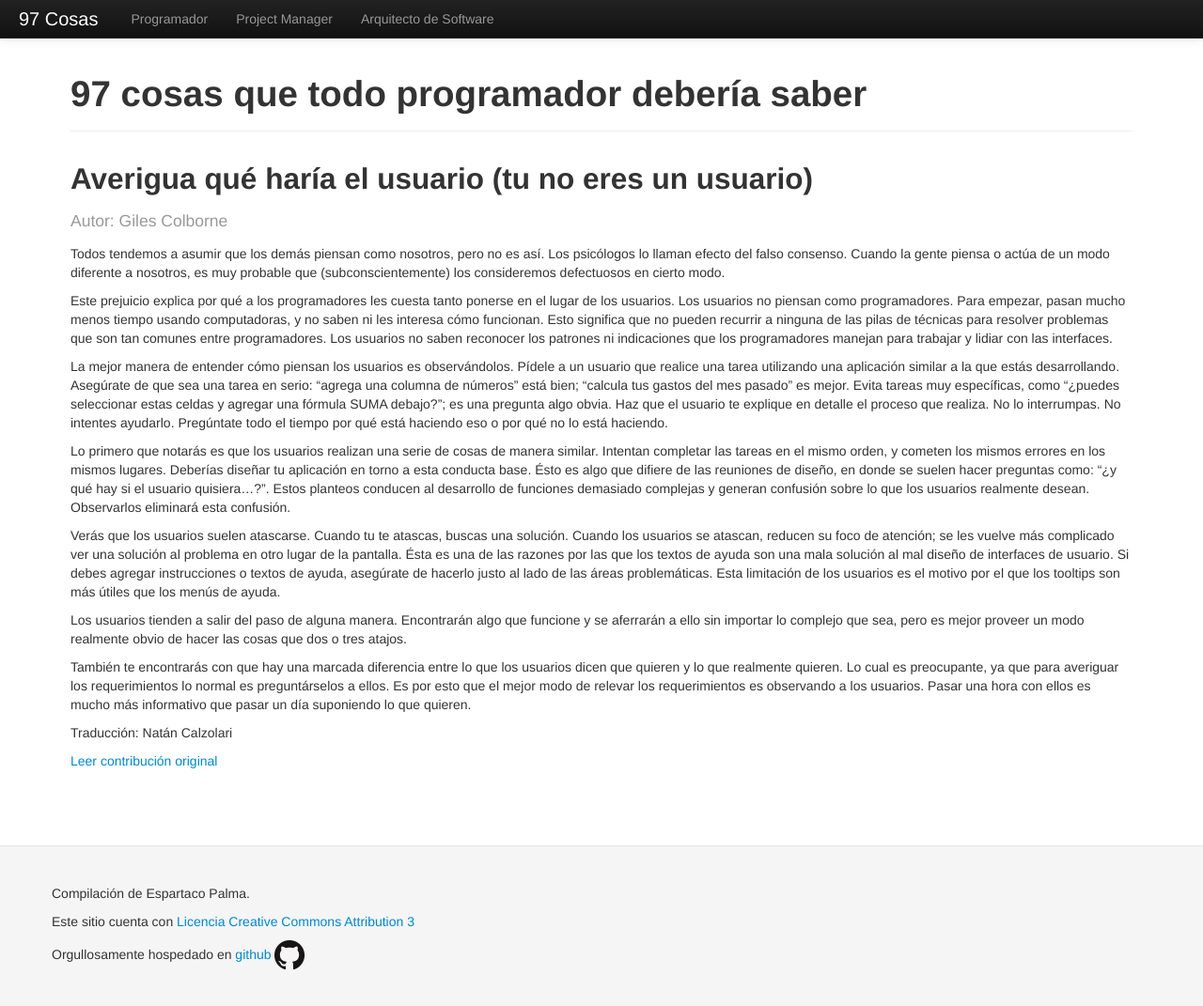
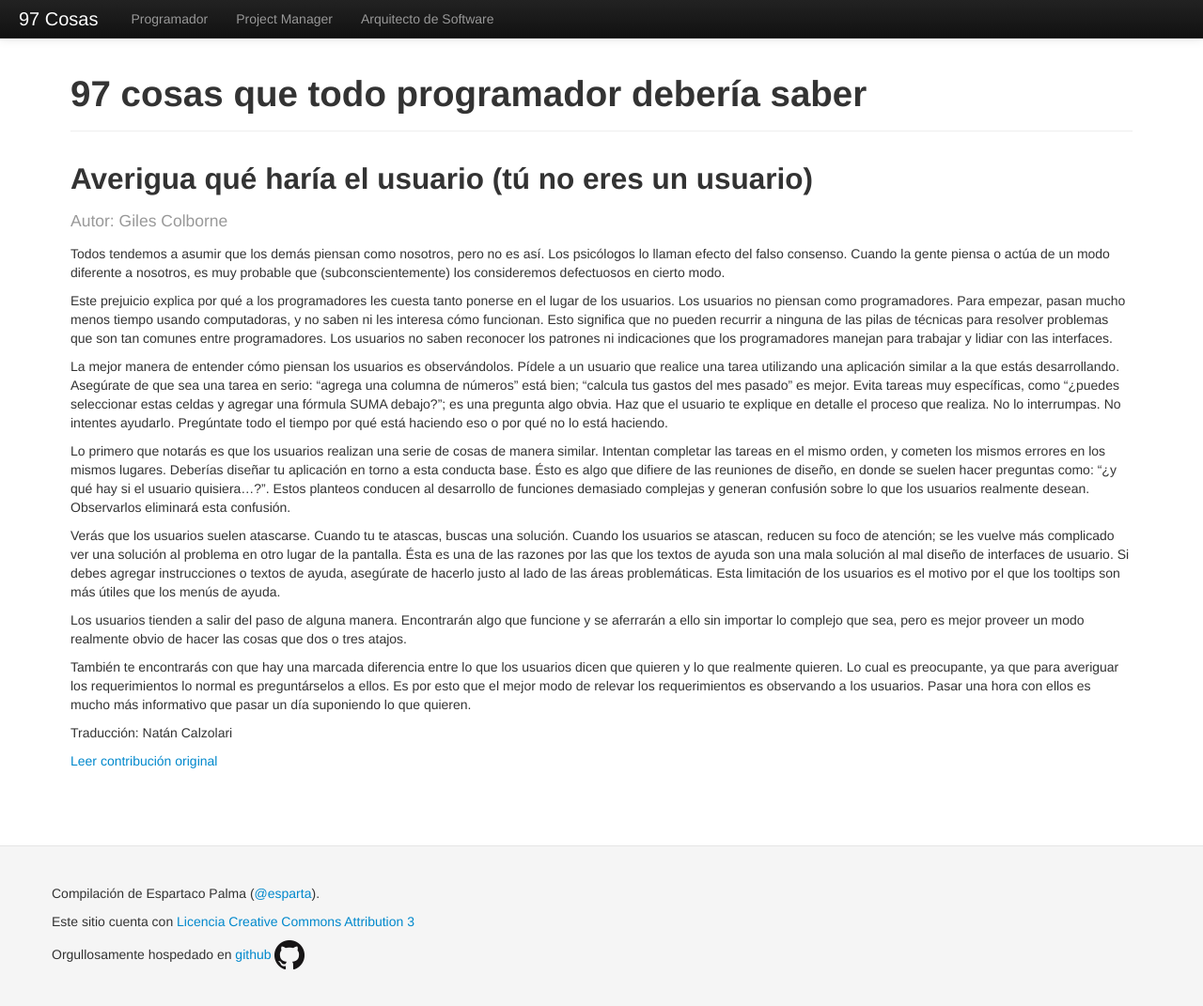
Before and after one commit to esparta/97cosas, a Jekyll site: the page built from programador/averigua-que-haria-usuario.md, in a window 1280 px wide and 1073 px high. Shown: the whole window at 94% size. Built offline with Jekyll 4.4.1, drawn with Linux system fonts in a browser that asks for light colours.

Commit message:
Minimal fixes on footer & averigua-que-haria-usuario

```diff
--- a/_includes/footer.html
+++ b/_includes/footer.html
@@ -1,7 +1,7 @@
 <footer style="padding-top: 40px; padding-bottom: 30px; margin-top: 70px;
   border-top: 1px solid #e5e5e5; background-color: #f5f5f5;">
   <div class="container">
-      <p>Compilación de Espartaco Palma.</p>
+      <p>Compilación de Espartaco Palma (<a href="http://twitter.com/esparta">@esparta</a>).</p>
       <p>
         Este sitio cuenta con <a href="http://creativecommons.org/licenses/by/3.0/us/deed.es">Licencia Creative Commons Attribution 3</a><br/>
       </p>
--- a/programador/averigua-que-haria-usuario.md
+++ b/programador/averigua-que-haria-usuario.md
@@ -1,6 +1,6 @@
 ---
 layout: programador
-title: Averigua qué haría el usuario (tu no eres un usuario)
+title: Averigua qué haría el usuario (tú no eres un usuario)
 overview: true
 author: Giles Colborne
 translator: Natán Calzolari
```
Also changed, not shown: programador/index.md (+1 -1 lines).
